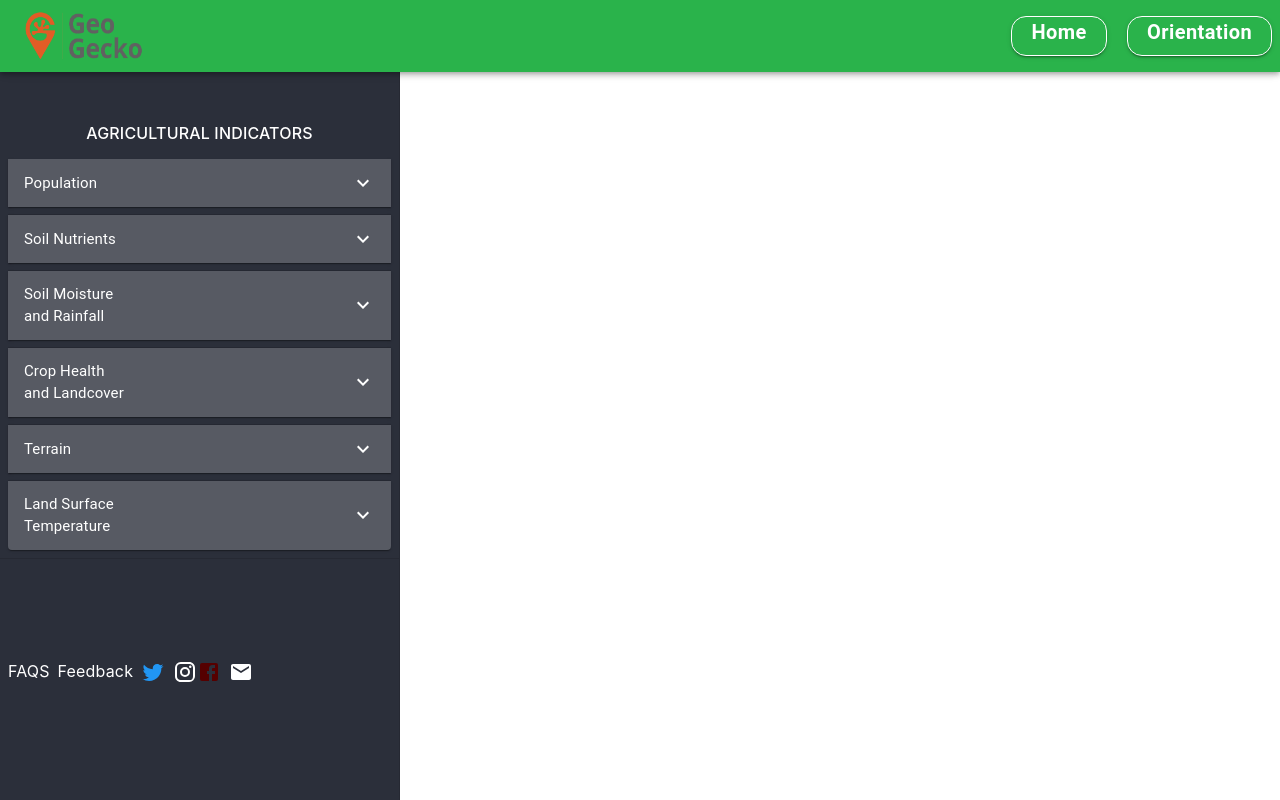
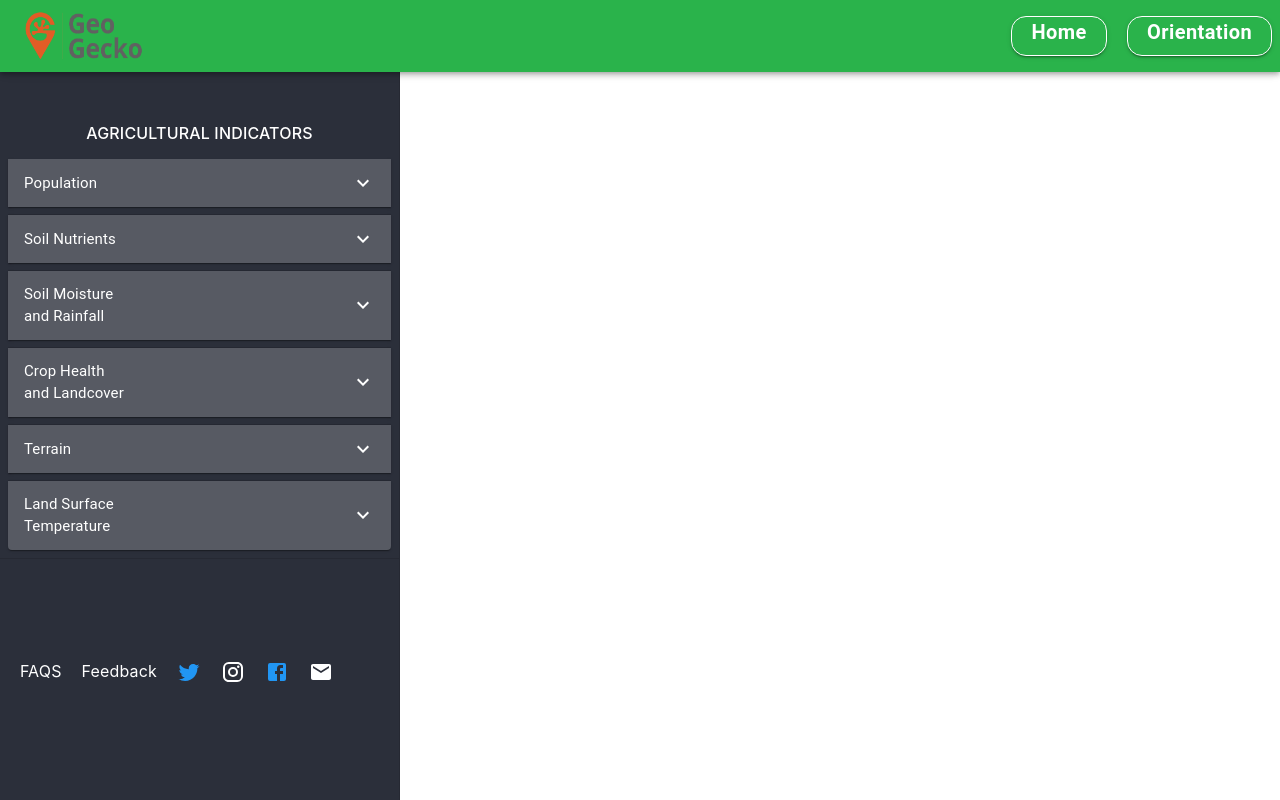
Before and after one commit to Taco-GeoGecko/ASRT, a React (Create React App) app: page / in a window 1280 px wide. Built offline with nearby package versions, Linux system fonts and the light colour scheme.

Commit message:
coloring the icons and making them links

```diff
--- a/src/Components/MatIcons.js
+++ b/src/Components/MatIcons.js
@@ -11,7 +11,7 @@ import { blue, red } from '@material-ui/core/colors';
 
 const useStyles = makeStyles(theme => ({
   horizontalSpacing: {
-      marginLeft: '2%',
+    marginLeft: '5%',
   }
 }));
 
@@ -23,12 +23,12 @@ function MatIcons() {
 
       <a><span className={classes.horizontalSpacing}>Feedback</span></a>
 
-            <TwitterIcon className={classes.horizontalSpacing}style={{ color: blue[500] }} />
+      <a href='https://twitter.com/geogecko'><TwitterIcon className={classes.horizontalSpacing} style={{ color: blue[500] }} /></a>
 
-            <InstagramIcon className={classes.horizontalSpacing}/>
+      <a><InstagramIcon className={classes.horizontalSpacing} /></a>
 
-            <FacebookIcon className={classes.horizontalSpacing} className="fa fa " style={{ color: [500] }}/>
-            <EmailIcon className={classes.horizontalSpacing}/>
+      <a href="https://www.facebook.com/GeoGeckoUganda/"><FacebookIcon className={classes.horizontalSpacing} style={{ color: blue[500] }} /></a>
+      <EmailIcon className={classes.horizontalSpacing} />
 
 
     </div>
```
Lines whose indentation alone changed are shown as unchanged.
